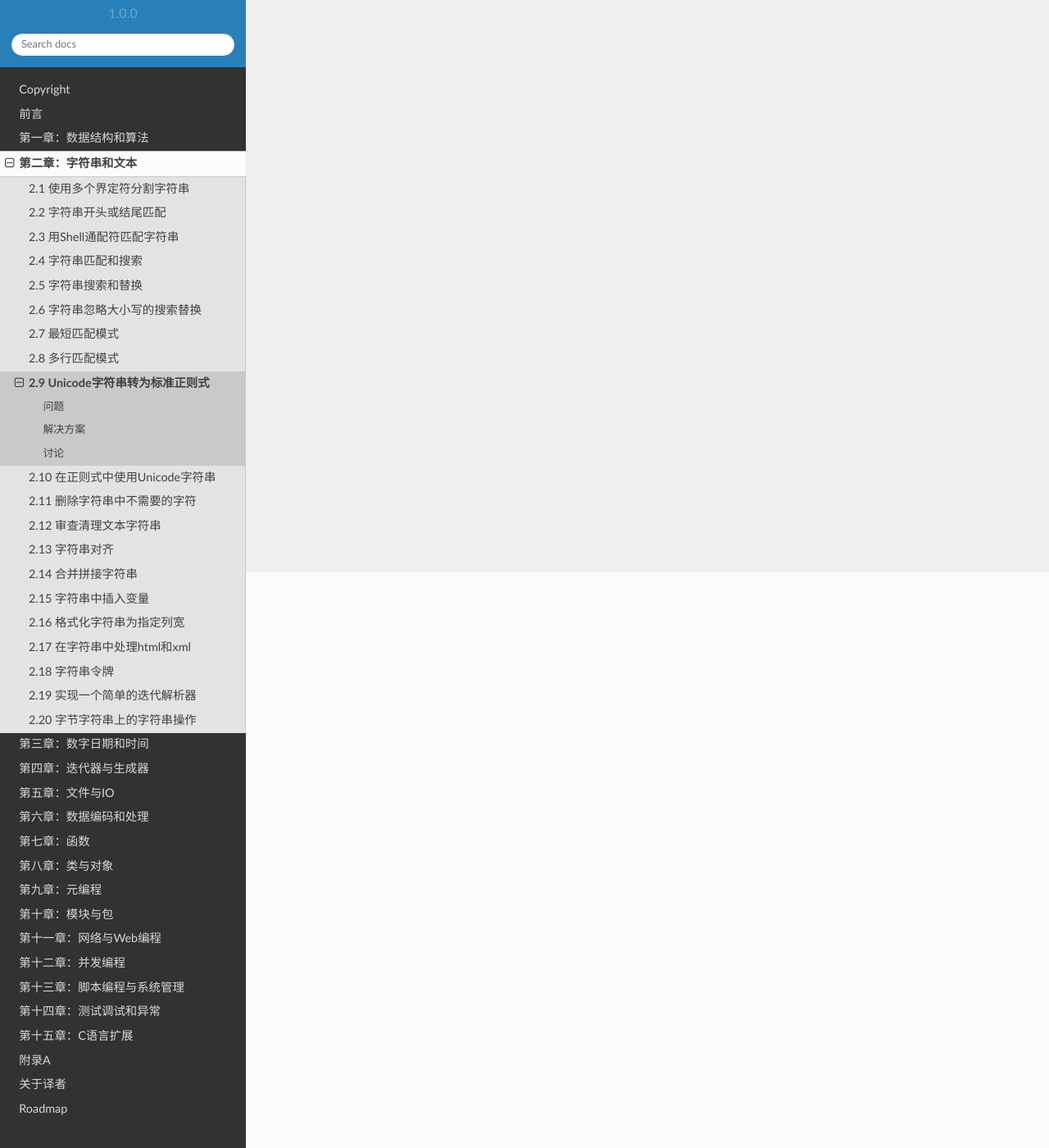
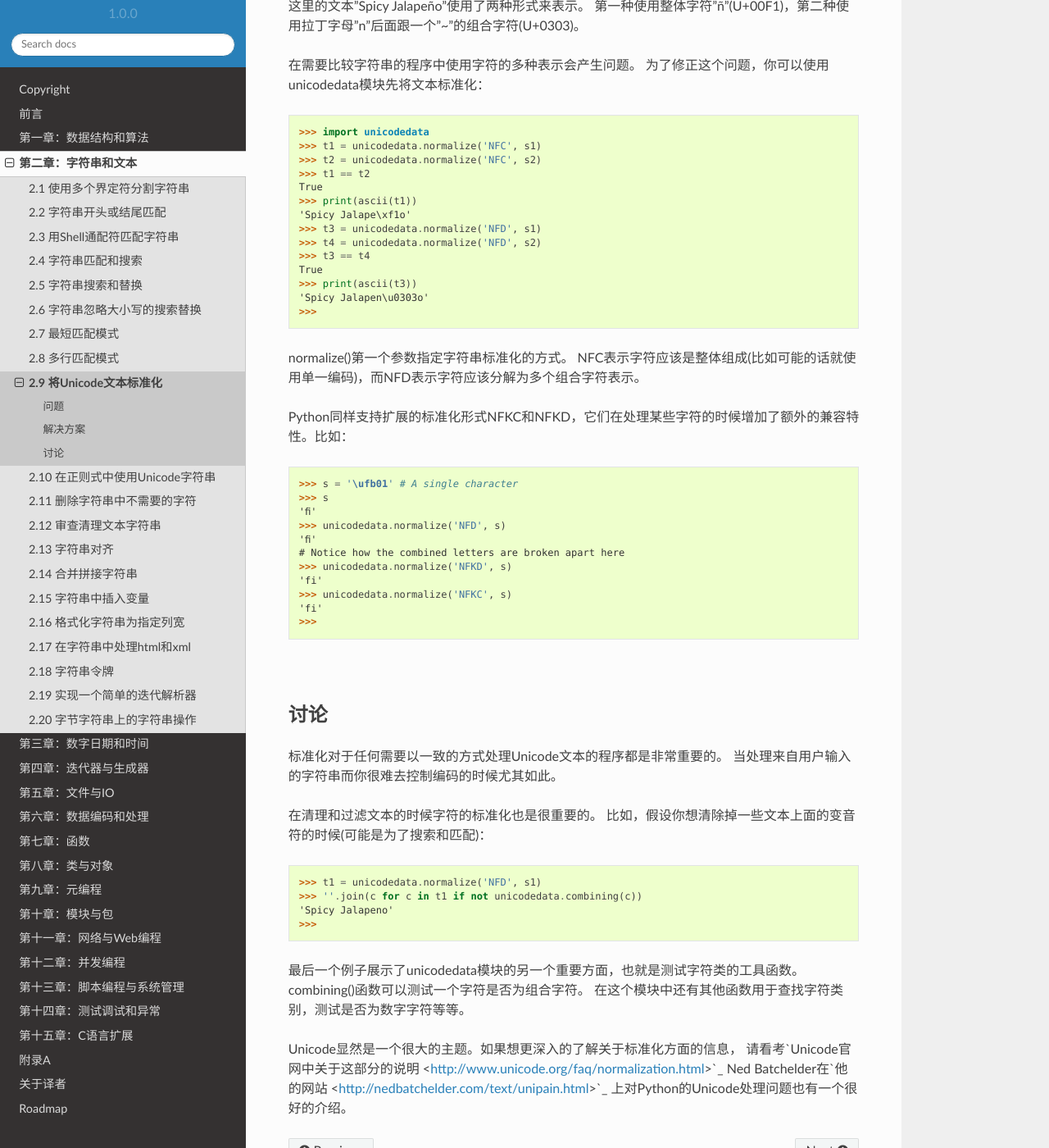
Before and after one commit to yidao620c/python3-cookbook, a Sphinx documentation site: the page built from source/c02/p09_normalize_unicode_text_to_regexp.rst, in a window 1280 px wide and 1400 px high, scrolled down 702 px. Shown: the whole window at 82% size. Built offline with Sphinx 7.4.7 and the Read the Docs theme 2.0.0, drawn with Linux system fonts in a browser that asks for light colours; some of the changed text lies outside the part shown.

Commit message:
2.9小节完成，并修改声明。

```diff
--- a/source/aboutme.rst
+++ b/source/aboutme.rst
@@ -3,10 +3,10 @@
 ==============
 *关于译者*
 
-* 网名：    一刀
+* 网名：     一刀
 * QQ：      344063306
 * Email：   yidao620@gmail.com
-* 博客：    http://yidao620c.iteye.com/
+* 博客：     http://yidao620c.iteye.com/
 * GitHub：  https://github.com/yidao620c
 
 |
--- a/source/c02/p09_normalize_unicode_text_to_regexp.rst
+++ b/source/c02/p09_normalize_unicode_text_to_regexp.rst
@@ -1,18 +1,100 @@
-============================
-2.9 Unicode字符串转为标准正则式
-============================
+===========================
+2.9 将Unicode文本标准化
+===========================
 
 ----------
 问题
 ----------
-todo...
+你正在处理Unicode字符串，需要确保所有字符串在底层有相同的表示。
+
+|
 
 ----------
 解决方案
 ----------
-todo...
+在Unicode中，某些字符能够用多个合法的编码表示。为了说明，考虑下面的这个例子：
+
+.. code-block:: python
+
+    >>> s1 = 'Spicy Jalape\u00f1o'
+    >>> s2 = 'Spicy Jalapen\u0303o'
+    >>> s1
+    'Spicy Jalapeño'
+    >>> s2
+    'Spicy Jalapeño'
+    >>> s1 == s2
+    False
+    >>> len(s1)
+    14
+    >>> len(s2)
+    15
+    >>>
+
+这里的文本"Spicy Jalapeño"使用了两种形式来表示。
+第一种使用整体字符"ñ"(U+00F1)，第二种使用拉丁字母"n"后面跟一个"~"的组合字符(U+0303)。
+
+在需要比较字符串的程序中使用字符的多种表示会产生问题。
+为了修正这个问题，你可以使用unicodedata模块先将文本标准化：
+
+.. code-block:: python
+
+    >>> import unicodedata
+    >>> t1 = unicodedata.normalize('NFC', s1)
+    >>> t2 = unicodedata.normalize('NFC', s2)
+    >>> t1 == t2
+    True
+    >>> print(ascii(t1))
+    'Spicy Jalape\xf1o'
+    >>> t3 = unicodedata.normalize('NFD', s1)
+    >>> t4 = unicodedata.normalize('NFD', s2)
+    >>> t3 == t4
+    True
+    >>> print(ascii(t3))
+    'Spicy Jalapen\u0303o'
+    >>>
+
+normalize()第一个参数指定字符串标准化的方式。
+NFC表示字符应该是整体组成(比如可能的话就使用单一编码)，而NFD表示字符应该分解为多个组合字符表示。
+
+Python同样支持扩展的标准化形式NFKC和NFKD，它们在处理某些字符的时候增加了额外的兼容特性。比如：
+
+.. code-block:: python
+
+    >>> s = '\ufb01' # A single character
+    >>> s
+    'ﬁ'
+    >>> unicodedata.normalize('NFD', s)
+    'ﬁ'
+    # Notice how the combined letters are broken apart here
+    >>> unicodedata.normalize('NFKD', s)
+    'fi'
+    >>> unicodedata.normalize('NFKC', s)
+    'fi'
+    >>>
+
+|
 
 ----------
 讨论
 ----------
-todo...
+标准化对于任何需要以一致的方式处理Unicode文本的程序都是非常重要的。
+当处理来自用户输入的字符串而你很难去控制编码的时候尤其如此。
+
+在清理和过滤文本的时候字符的标准化也是很重要的。
+比如，假设你想清除掉一些文本上面的变音符的时候(可能是为了搜索和匹配)：
+
+.. code-block:: python
+
+    >>> t1 = unicodedata.normalize('NFD', s1)
+    >>> ''.join(c for c in t1 if not unicodedata.combining(c))
+    'Spicy Jalapeno'
+    >>>
+
+最后一个例子展示了unicodedata模块的另一个重要方面，也就是测试字符类的工具函数。
+combining()函数可以测试一个字符是否为组合字符。
+在这个模块中还有其他函数用于查找字符类别，测试是否为数字字符等等。
+
+Unicode显然是一个很大的主题。如果想更深入的了解关于标准化方面的信息，
+请看考`Unicode官网中关于这部分的说明 <http://www.unicode.org/faq/normalization.html>`_
+Ned Batchelder在`他的网站 <http://nedbatchelder.com/text/unipain.html>`_
+上对Python的Unicode处理问题也有一个很好的介绍。
--- a/source/copyright.rst
+++ b/source/copyright.rst
@@ -4,15 +4,15 @@ Copyright
 
 | 书名：    《Python Cookbook》3rd Edition
 | 作者：     David Beazley, Brian K. Jones
-| 版本：     第三版
+| 译者：     熊能
+| 版本：     第3版
 | 出版日期： 2013年5月08日
 | Copyright © 2013 David Beazley and Brian Jones. All rights reserved.
 
 |
 
-更多发布信息请参考 http://oreilly.com/catalog/errata.csp?isbn=9781449340377
+| 更多发布信息请参考 http://oreilly.com/catalog/errata.csp?isbn=9781449340377
 
 |
 |
 |
-|
```
Also changed, not shown: other parts of source/aboutme.rst (+1 -1 lines), README.rst (+5 -12 lines), source/preface.rst (+16 -0 lines), source/roadmap.rst (+39 -1 lines), 1 other file.
